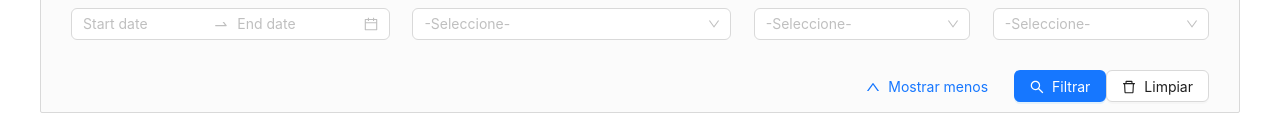
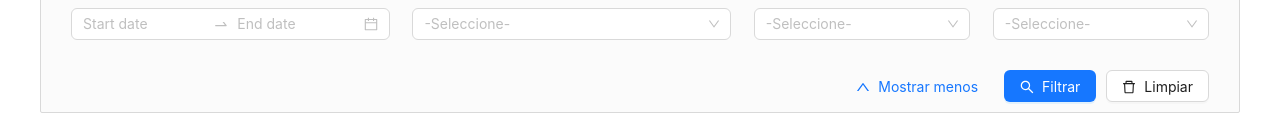
Before and after one commit to Aluonam/pantallaANT, a Next.js app: page / in a window 1280 px wide. Shown: the part 205-337 px from the top of the page. Built offline with nearby package versions, Linux system fonts and the light colour scheme.

Commit message:
feat: gap buttons filter and clear

```diff
--- a/pages/pantallaANT/screenPlanesDeCompra/components/filters/filtersComponents/filterButtonsClear/buttonsFilterAndClear/ButtonsFilterAndClear.module.css
+++ b/pages/pantallaANT/screenPlanesDeCompra/components/filters/filtersComponents/filterButtonsClear/buttonsFilterAndClear/ButtonsFilterAndClear.module.css
@@ -2,4 +2,5 @@
 .filterAndClear{
     display: flex;
     flex-wrap: column;
+    gap: 10px;
 }
```
